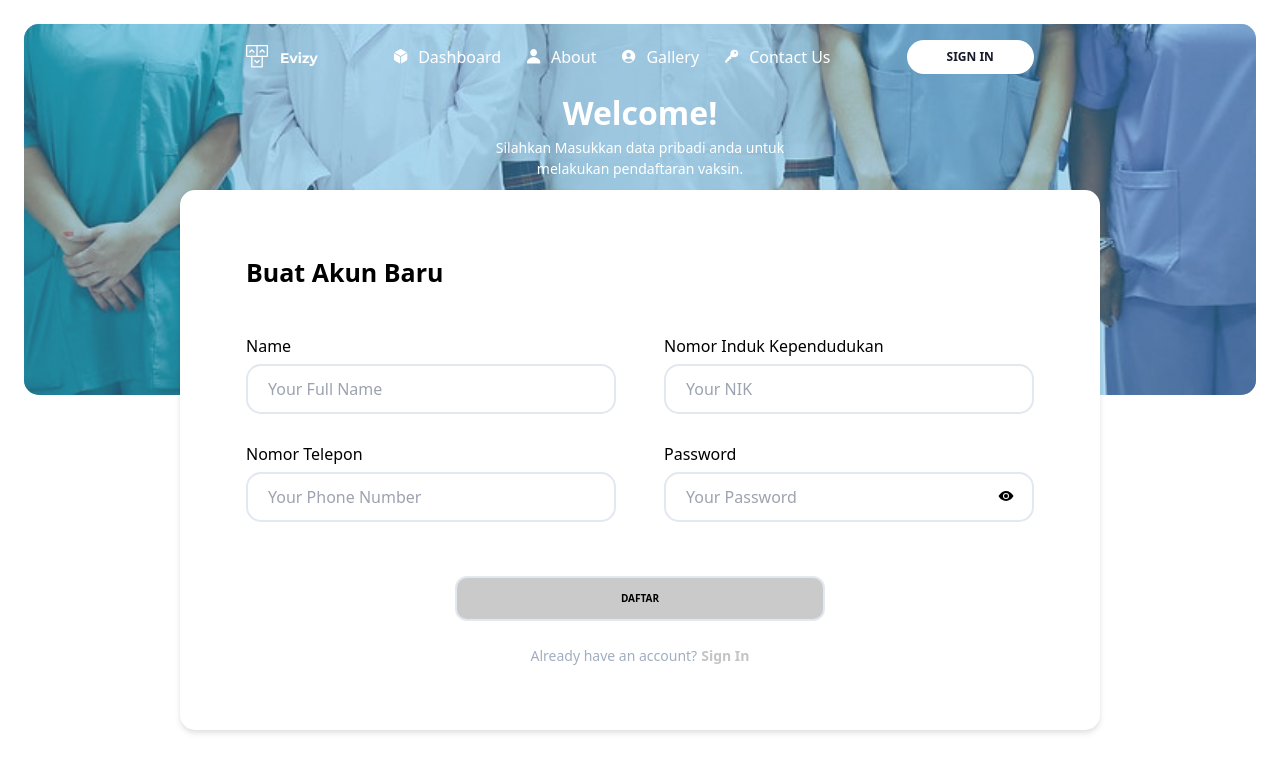
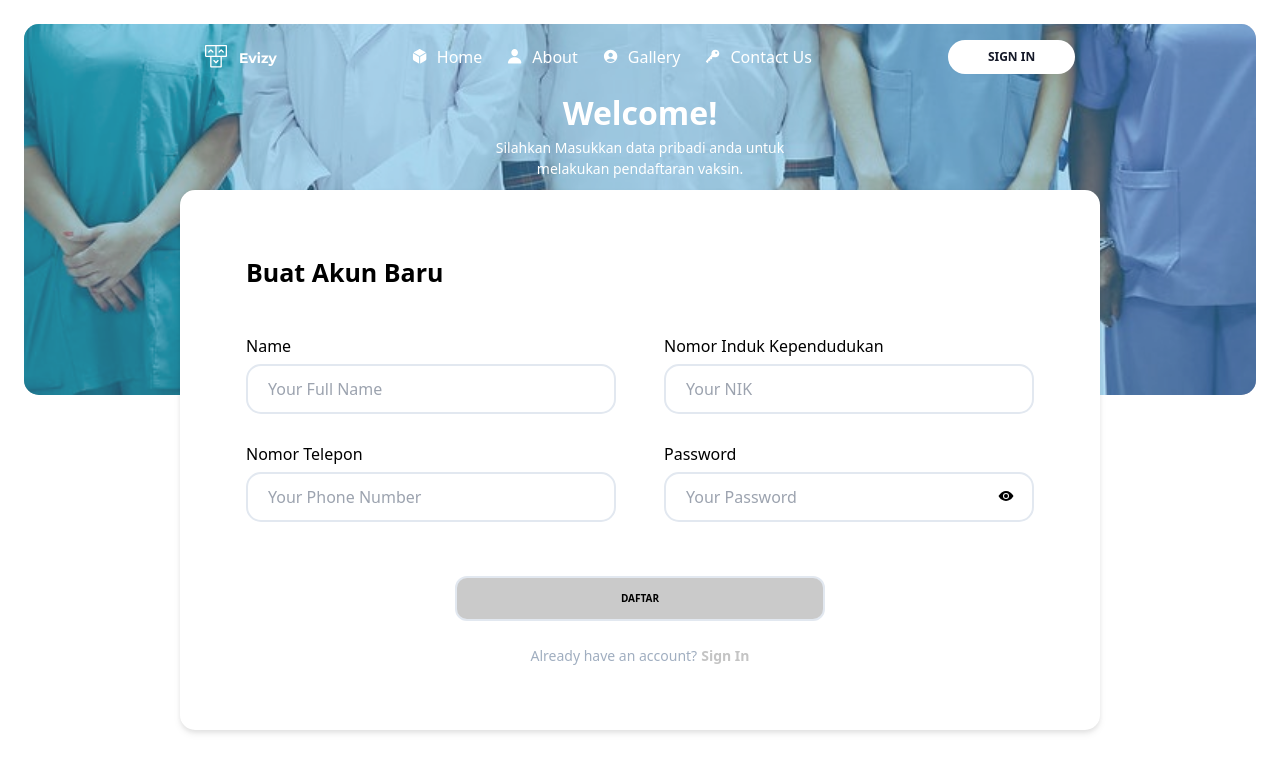
Before and after one commit to vaccination-booking-system/frontend-vaccine-system, a React (Create React App) app: page /register in a window 1280 px wide. Shown: the top 772 px of the page. Built offline with nearby package versions, Linux system fonts and the light colour scheme.

Commit message:
fix: add pathlink to navitems and change text in button

```diff
--- a/src/Components/Navbar/index.jsx
+++ b/src/Components/Navbar/index.jsx
@@ -4,12 +4,13 @@ import PropsTypes from "prop-types";
 
 // Navbar Icons
 import { CubeIcon, ProfileIcon, ImageIcon, KeyIcon } from "../Icons";
+import { Link } from "react-router-dom";
 
 const navItems = [
-  { text: "Dashboard", icon: ({ color }) => <CubeIcon color={color} /> },
-  { text: "About", icon: ({ color }) => <ProfileIcon color={color} /> },
-  { text: "Gallery", icon: ({ color }) => <ImageIcon color={color} /> },
-  { text: "Contact Us", icon: ({ color }) => <KeyIcon color={color} /> },
+  { text: "Home", icon: ({ color }) => <CubeIcon color={color} />, path: "/" },
+  { text: "About", icon: ({ color }) => <ProfileIcon color={color} />, path: "/about" },
+  { text: "Gallery", icon: ({ color }) => <ImageIcon color={color} />, path: "/gallery" },
+  { text: "Contact Us", icon: ({ color }) => <KeyIcon color={color} />, path: "/contact-us" },
 ];
 
 /**
@@ -27,24 +28,28 @@ const Navbar = ({ path }) => {
         }  m-6`}
       >
         <Logo {...(path === "register" && { color: "white" })} />
-        <ul className="flex mx-[60px]">
+        <ul className="flex mx-[120px]">
           {navItems.map((item, idx) => (
-            <li key={idx} className="flex items-center mx-2">
+            <li key={idx} className="mx-2">
+              <Link to={item.path} className="flex items-center">
                 <div className="my-auto">
                   <item.icon {...(path === "register" && { color: "white" })} />
                 </div>
                 <p className="mx-2">{item.text}</p>
+              </Link>
             </li>
           ))}
         </ul>
         <div>
+          <Link to={path === "register" ? "/login" : "/register"}>
             <button
               className={`${
                 path === "register" ? "text-[#151928] bg-white" : path === "login" && "text-white bg-[#151928]"
               } py-2 px-10 rounded-full text-[12px] font-bold`}
             >
-            SIGN IN
+              {path === "register" ? "SIGN IN" : "SIGN UP"}
             </button>
+          </Link>
         </div>
       </div>
     </div>
```
Lines whose indentation alone changed are shown as unchanged.
